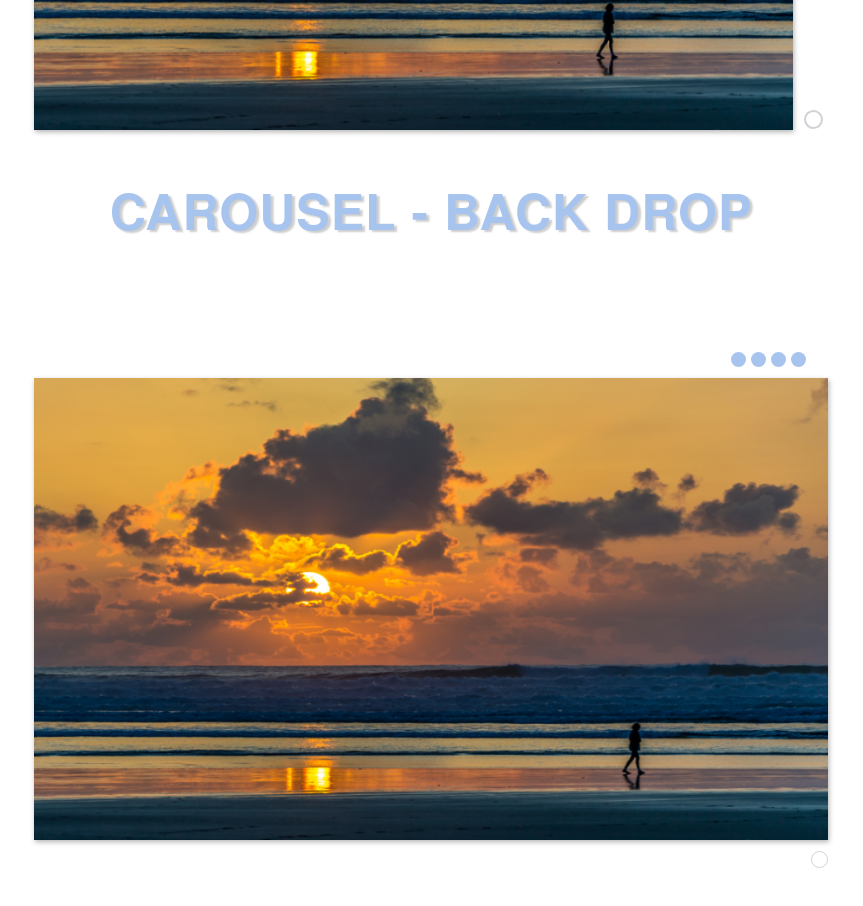
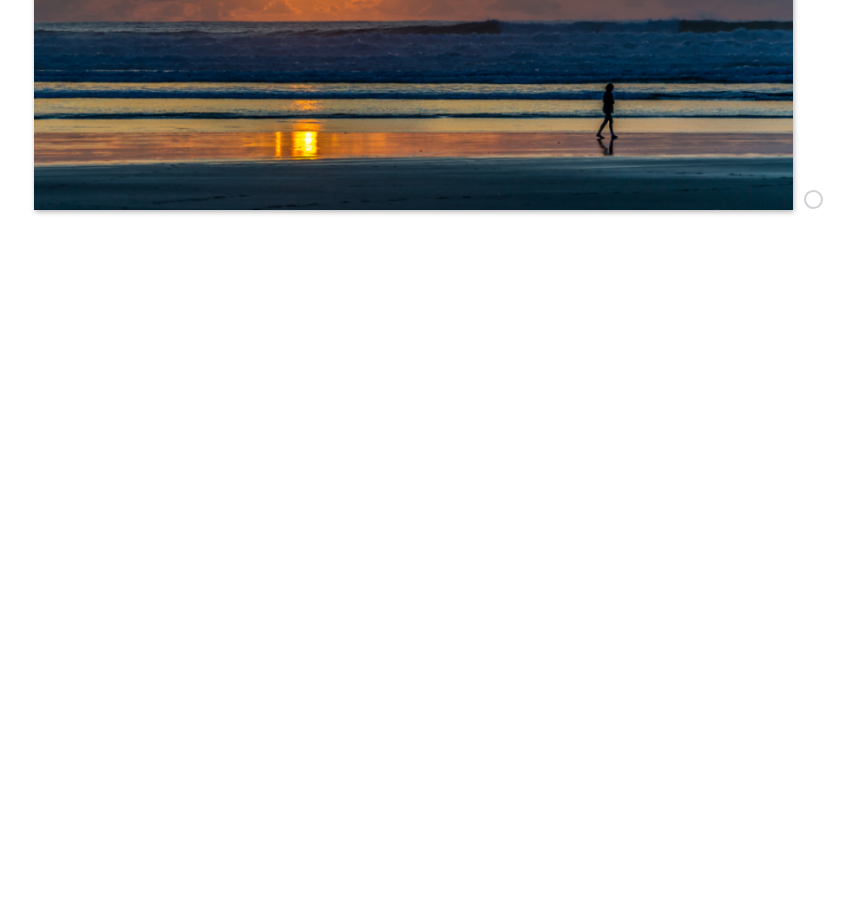
Before and after one commit to OscarRobertRodriguez/carousel-dropping-circle, a plain HTML site: page index.html in a window 1280 px wide. Shown: the part 500-1406 px from the top of the page, without its empty margins (209-1072 px from the left). After the commit the page ends 800 px from the top, so only its background shows below. Drawn offline with Linux system fonts and the light colour scheme.

Commit message:
made changes

```diff
--- a/index.html
+++ b/index.html
@@ -66,12 +66,12 @@
 
             <!-- end first carousel -->
 
-
-            <h1 class="carousel-heading">carousel - back drop</h1>
+           <!--
+            <h1 class="carousel-heading">carousel - back drop</h1> -->
 
             <!-- start second carousel -->
 
-            <div class="carousel-drop  carousel-drop--alter  offset-by-one  ten columns">
+<!--             <div class="carousel-drop  carousel-drop--alter  offset-by-one  ten columns">
                 <input type="radio" class=" drop-radio--alter" id="drop-6"  name="drop-2" />
                 <input type="radio" class=" drop-radio--alter" id="drop-7"  name="drop-2" />
                 <input type="radio" class=" drop-radio--alter" id="drop-8"  name="drop-2"  />
@@ -113,7 +113,7 @@
 
                 </div>
 
-            </div>
+            </div> -->
 
             <!-- end second carousel -->
         </div>
```
